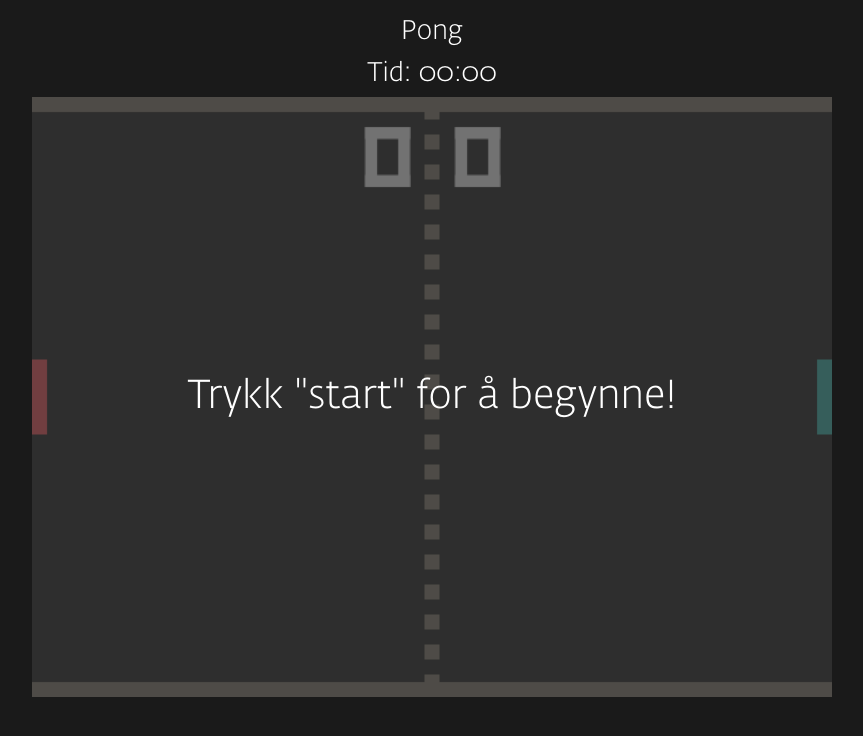
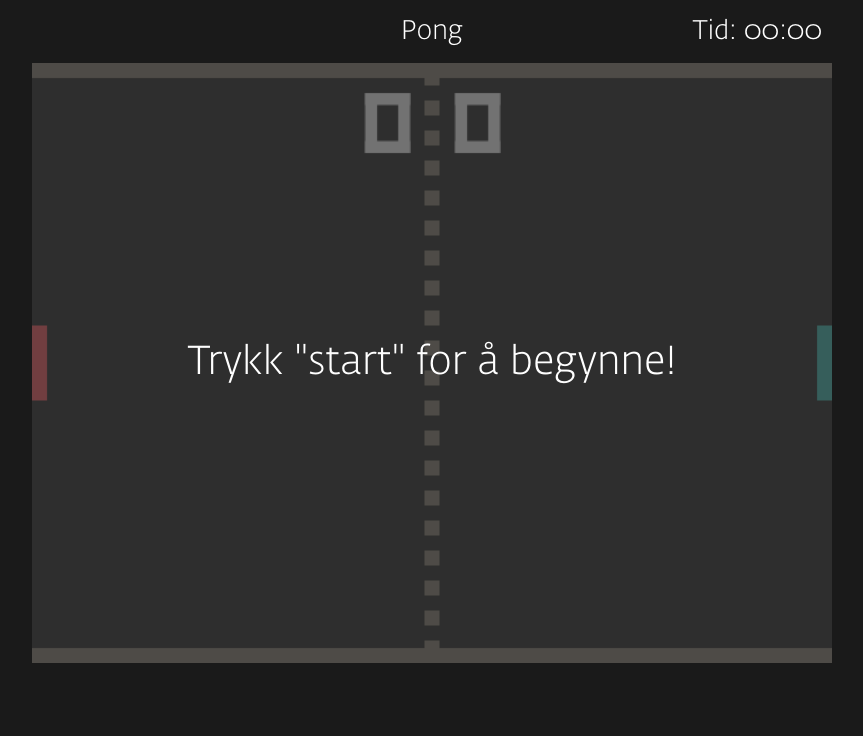
Before and after one commit to bekk/bekkpong, a plain HTML site: page index.html in a window 1280 px wide. Shown: the part 68-804 px from the top of the page, without its empty margins (208-1071 px from the left). Drawn offline with Linux system fonts and the light colour scheme.

Commit message:
Position time to the right

```diff
--- a/index.html
+++ b/index.html
@@ -10,7 +10,9 @@
   <div class="logo">
     <img src="bekk_logo.png" width="100">
     <div class="logoTextHolder"><span>Pong</span></div>
-    <span>Tid: </span><span class="timer" id="timer">00:00</span>
+    <div class="timer-container">
+      <span>Tid: </span><span class="timer" id="timer">00:00</span>
+    </div>
   </div>
 
   </div>
--- a/pong.css
+++ b/pong.css
@@ -27,6 +27,8 @@ body {
 .logo {
     margin: 0 auto;
     font-size: 20pt;
+    height: 85px;
+    width: 800px;
     display: inline-block;
     overflow: hidden;
     position: relative;
@@ -48,7 +50,7 @@ body {
     width: 800px;
     z-index: 100;
     position: absolute;
-    top:165px;
+    top:131px;
 }
 
 .splash span{
@@ -71,6 +73,14 @@ body {
     bottom: -720px;
 }
 
+.timer-container {
+    float: right;
+    position: relative;
+    right: 10px;
+    bottom: 42px;
+    font-size: 20pt;
+}
+
 
 @media screen and (min-width: 0px) {
   #game    { display: block; width: 800px; height: 600px; margin: 0 auto; }
@@ -82,7 +92,6 @@ body {
   #game    { width: 800px; height: 600px; }
   .splash  { width: 800px; height: 600px; left: calc((100% - 800px) / 2); }
   .splash span {font-size: 40px; line-height: 600px;}
-
 }
 
 @media screen and (min-width: 1600px) {
```
